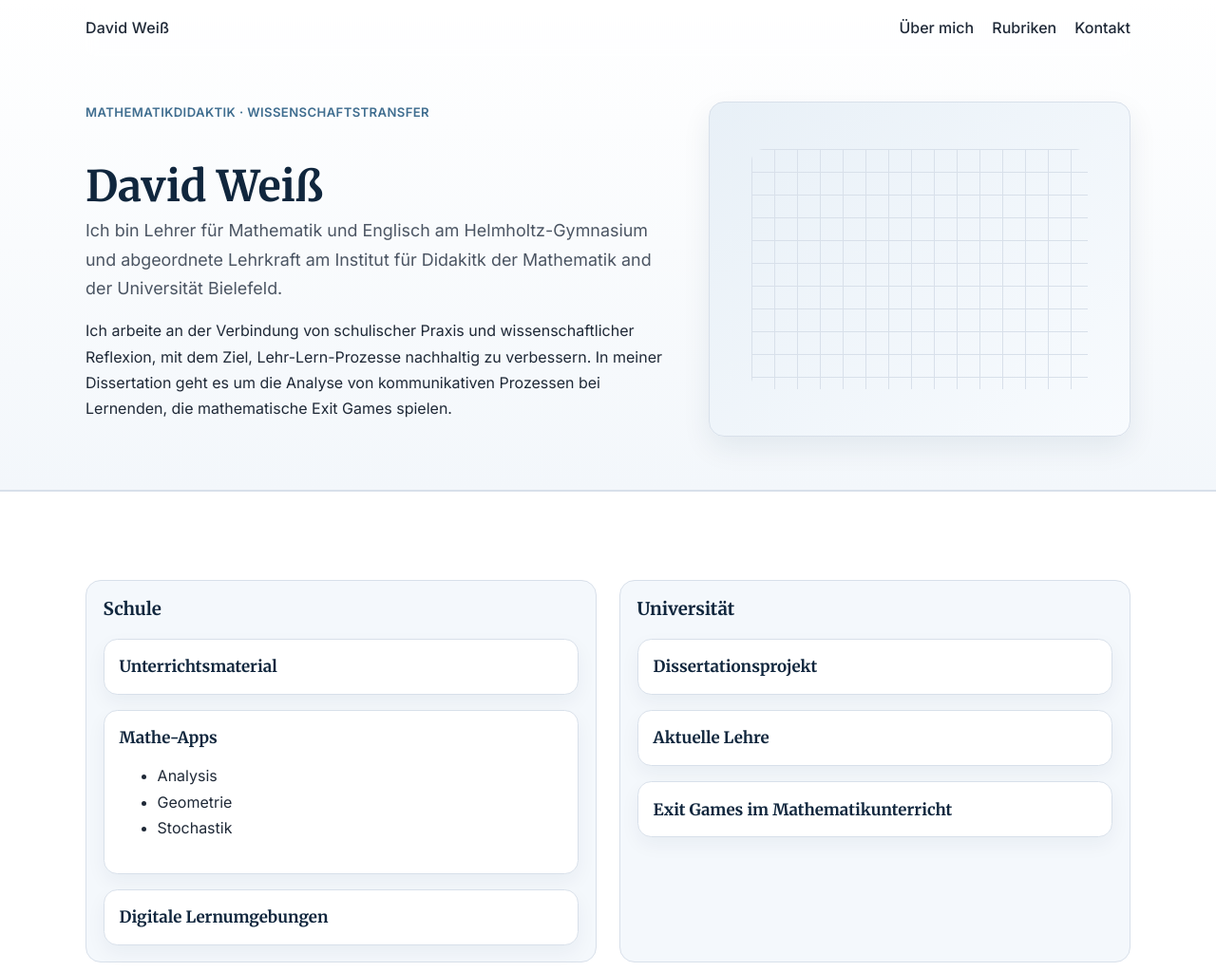
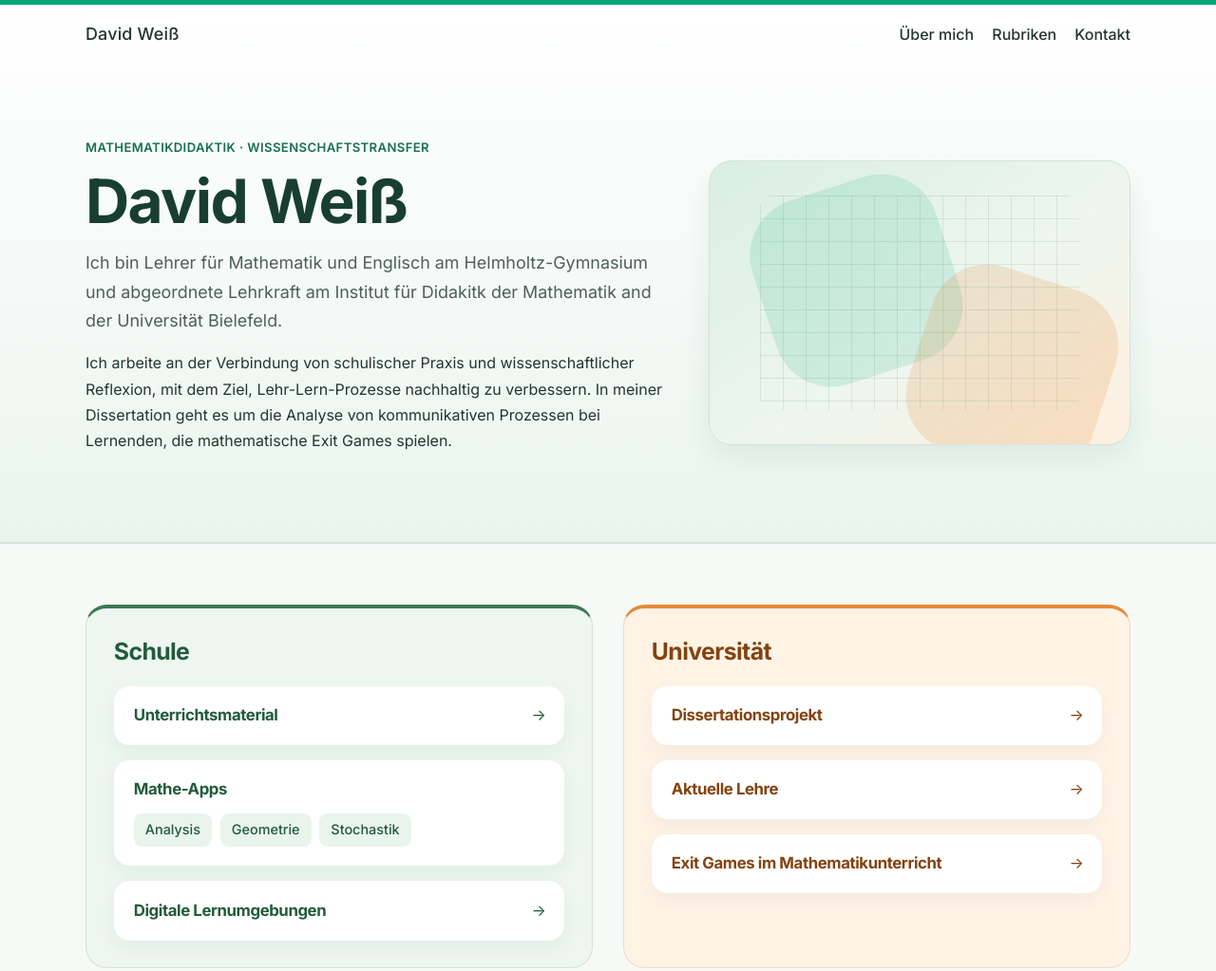
Before and after one commit to David-a11y-rgb/Landing, a plain HTML site: page index.html in a window 1280 px wide. Shown: the top 1023 px of the page at 95% size. Drawn offline with Linux system fonts and the light colour scheme.

Commit message:
Landing Page modernisieren: Grün und Mathematik-Orange

```diff
--- a/styles.css
+++ b/styles.css
@@ -1,12 +1,12 @@
 :root {
-  --bg: #f8fafc;
+  --bg: #f7f9f7;
   --surface: #ffffff;
-  --text: #1f2937;
-  --muted: #4b5563;
-  --primary: #0f2f4f;
-  --border: #d8e0ea;
-  --accent: #3f6d8f;
-  --shadow: 0 12px 30px rgba(15, 47, 79, 0.08);
+  --text: #25352f;
+  --muted: #4e6058;
+  --primary: #164c3c;
+  --border: #d5e2da;
+  --accent: #176f53;
+  --shadow: 0 12px 30px rgba(22, 76, 60, 0.08);
 }
 
 * {
@@ -31,7 +31,7 @@ body {
 }
 
 .site-header {
-  background: linear-gradient(180deg, #ffffff 0%, #f3f7fb 100%);
+  background: linear-gradient(180deg, #ffffff 0%, #eaf5ef 100%);
   border-bottom: 1px solid var(--border);
 }
 
@@ -104,7 +104,7 @@ h2,
 h3,
 h4 {
   font-family: "Merriweather", Georgia, serif;
-  color: #10263d;
+  color: #183e32;
   line-height: 1.3;
 }
 
@@ -123,7 +123,7 @@ h1 {
 .hero-visual {
   border: 1px solid var(--border);
   border-radius: 1rem;
-  background: linear-gradient(135deg, #e8f0f7, #f8fbfe);
+  background: linear-gradient(135deg, #d9eee3, #fff3e5);
   box-shadow: var(--shadow);
   min-height: 260px;
   display: grid;
@@ -161,7 +161,7 @@ h1 {
 }
 
 .rubric-column {
-  background: #f4f8fc;
+  background: #edf6f0;
   border: 1px solid var(--border);
   border-radius: 1rem;
   padding: 1.1rem;
@@ -182,7 +182,7 @@ h1 {
   border: 1px solid var(--border);
   border-radius: 0.9rem;
   padding: 1.1rem 1rem;
-  box-shadow: 0 8px 20px rgba(15, 47, 79, 0.05);
+  box-shadow: 0 8px 20px rgba(22, 76, 60, 0.05);
   transform: translateY(0);
   transition: transform 0.22s ease, box-shadow 0.22s ease;
 }
@@ -195,7 +195,7 @@ h1 {
 .card-link:hover,
 .card-link:focus-visible {
   transform: translateY(-2px);
-  box-shadow: 0 14px 28px rgba(15, 47, 79, 0.1);
+  box-shadow: 0 14px 28px rgba(22, 76, 60, 0.1);
 }
 
 .card h4 {
@@ -225,7 +225,7 @@ h1 {
   padding: 1.2rem 0;
   text-align: center;
   color: var(--muted);
-  background: #f6f8fb;
+  background: #edf3ef;
   font-size: 0.95rem;
 }
 
@@ -267,3 +267,40 @@ h1 {
     padding: 3rem 0;
   }
 }
+
+/* Modern institutional-inspired palette */
+:root {
+  --uni-green: #07a679;
+  --school-green: #397b52;
+  --math-orange: #e58b36;
+  --math-ink: #84430f;
+  --math-tint: #fff3e6;
+}
+body { -webkit-font-smoothing: antialiased; }
+.site-header { border-top: 5px solid var(--uni-green); }
+.main-nav { z-index: 5; }
+.brand { font-size: 1.12rem; }
+h1, h2, h3, h4 { font-family: "Inter", system-ui, sans-serif; letter-spacing: -0.025em; }
+h1 { font-size: clamp(2.6rem, 6vw, 4rem); line-height: 1.08; margin-top: .65rem; margin-bottom: 1rem; }
+.hero { padding: clamp(2rem, 6vw, 5rem) 0; align-items: center; }
+.hero-visual { position: relative; overflow: hidden; min-height: 300px; border-radius: 1.5rem; background: linear-gradient(145deg, #d9eee3 0%, #edf6ef 55%, #fff0df 100%); }
+.hero-visual::before, .hero-visual::after { content: ""; position: absolute; pointer-events: none; width: 46%; aspect-ratio: 1; border-radius: 30%; transform: rotate(-18deg); }
+.hero-visual::before { background: #07a67922; top: 8%; left: 12%; }
+.hero-visual::after { background: #e58b3630; bottom: -8%; right: 5%; transform: rotate(18deg); }
+.grid-pattern { position: absolute; inset: 12%; width: auto; height: auto; z-index: 1; opacity: .8; background-image: linear-gradient(#397b5229 1px, transparent 1px), linear-gradient(90deg, #397b5229 1px, transparent 1px); }
+.rubric-section { background: var(--bg); }
+.section-heading:has(h2:empty) { display: none; }
+.rubric-grid { gap: clamp(1rem, 3vw, 2rem); }
+.rubric-column { --section-accent: var(--school-green); --section-ink: #215b3b; padding: clamp(1rem, 3vw, 1.8rem); border-radius: 1.4rem; border-top: 4px solid var(--section-accent); }
+#universitaet { --section-accent: var(--math-orange); --section-ink: var(--math-ink); background: var(--math-tint); border-color: #efdbc7; border-top-color: var(--section-accent); }
+.rubric-column h3 { font-size: 1.55rem; color: var(--section-ink); margin-bottom: 1.3rem; }
+.card { padding: 1.2rem 1.25rem; border-radius: 1rem; border-color: #ffffff; }
+.card h4 { color: var(--section-ink); font-size: 1.05rem; }
+.card-link { position: relative; padding-right: 2.8rem; }
+.card-link::after { content: "→"; position: absolute; right: 1.15rem; top: 50%; transform: translateY(-50%); color: var(--section-ink); }
+.card-link:hover, .card-link:focus-visible { border-color: var(--section-accent); }
+.card ul { display: flex; flex-wrap: wrap; gap: .55rem; list-style: none; padding: 0; margin: .85rem 0 0; }
+.card ul li { padding: .35rem .75rem; border-radius: .55rem; background: #e9f4ed; color: #215b3b; font-size: .9rem; font-weight: 500; }
+a:focus-visible, button:focus-visible { outline: 2px solid #176f53; outline-offset: 4px; }
+@media (max-width: 720px) { .hero-visual { min-height: 180px; } .main-nav { background: #f5faf6ee; } }
+@media (prefers-reduced-motion: reduce) { html { scroll-behavior: auto; } .card { transition: none; } }
```
